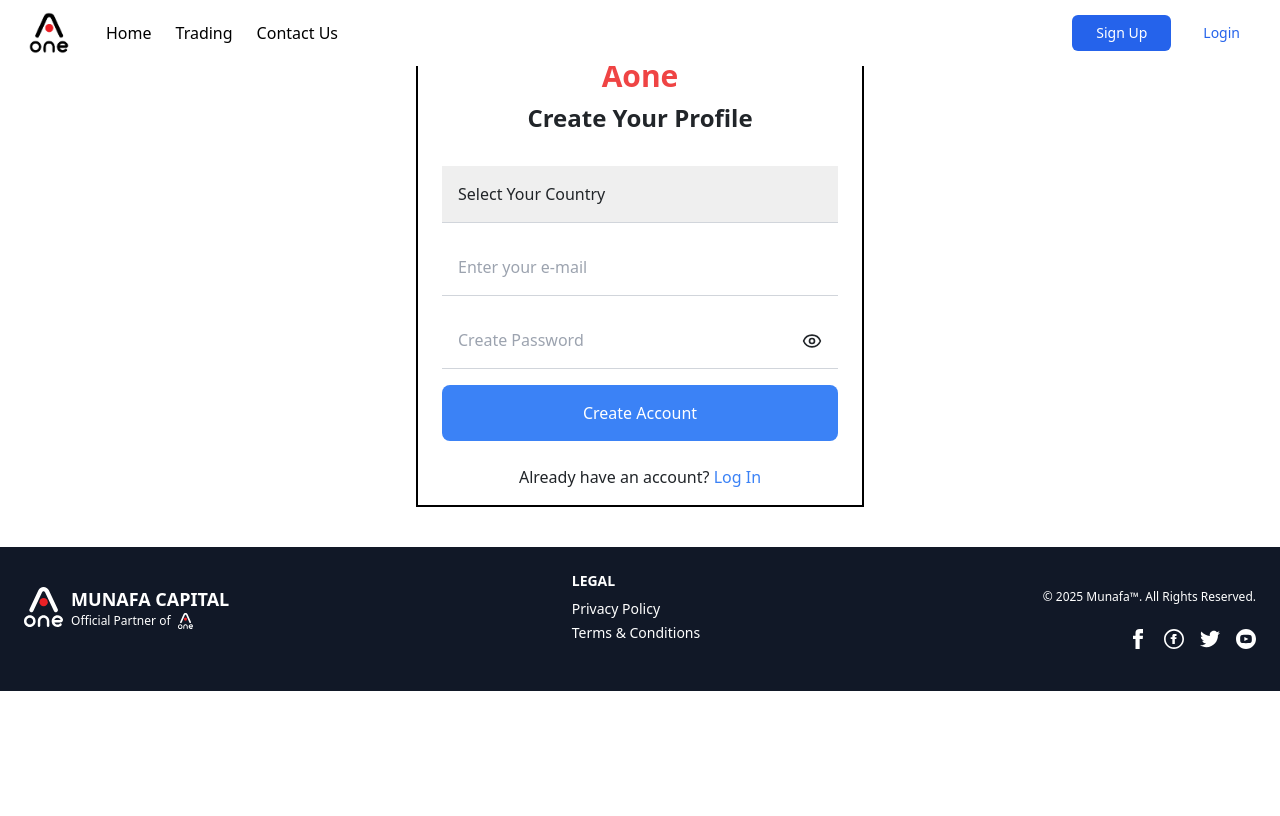
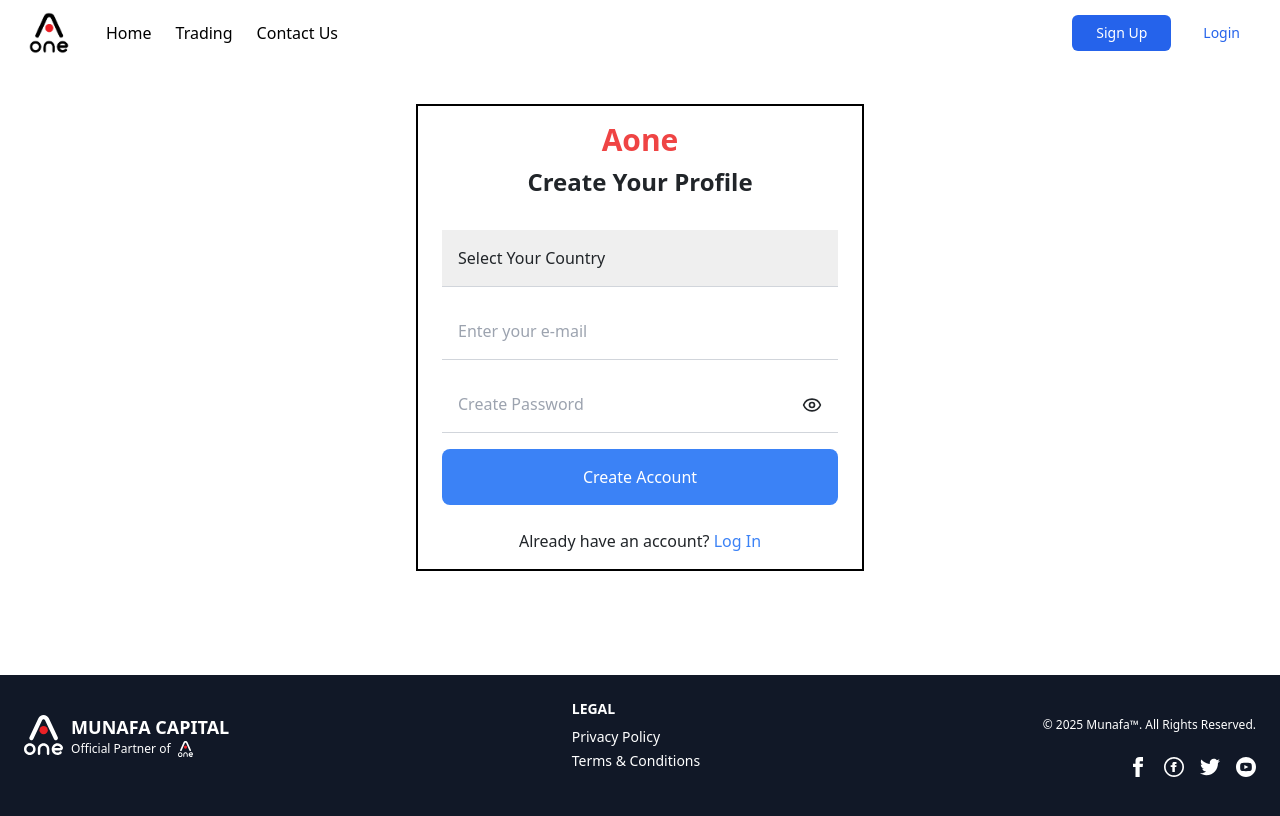
Before and after one commit to Asharriaz14/trad-frontend, a React (Vite) app: page /register in a window 1280 px wide. Shown: the top 816 px of the page. Built offline with nearby package versions, Linux system fonts and the light colour scheme.

Commit message:
Update Register.jsx

```diff
--- a/src/reuseablecomponents/Register.jsx
+++ b/src/reuseablecomponents/Register.jsx
@@ -68,7 +68,7 @@
 
 
       {/* Responsive Right Section */}
-      <div className="my-15 w-full  lg:w-max-w-7xl flex items-center justify-center relative p-4 md:p-0">
+      <div className="my-16 w-full  lg:w-max-w-7xl flex items-center justify-center relative p-4 md:p-0">
 
         <div className="border-2 border-black p-3 w-full max-w-md px-4 md:px-8">
           <div className="mb-8 text-center md:text-left">
```
